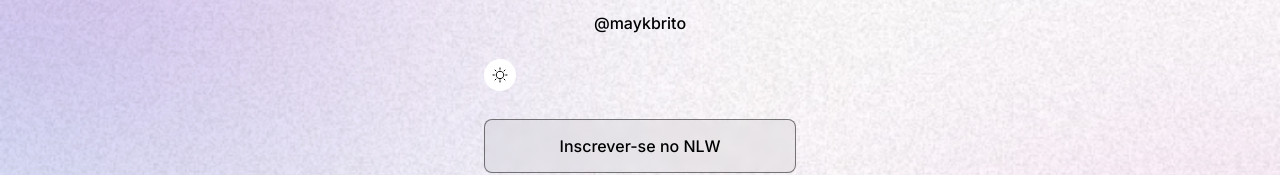
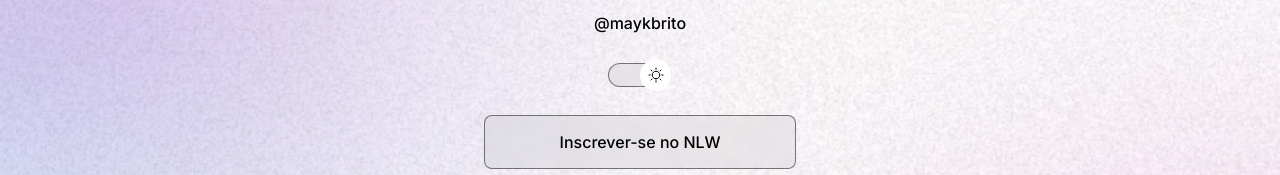
Before and after one commit to wpandini/Discover, a plain HTML site: page index.html in a window 1280 px wide. Shown: the part 192-367 px from the top of the page. Drawn offline with nearby package versions, Linux system fonts and the light colour scheme.

Commit message:
Front-End Finalizado

```diff
--- a/style.css
+++ b/style.css
@@ -71,12 +71,45 @@
 
 /* switch */
 
+
+#switch {
+    position: relative;
+    width: 64px;
+    margin: 4px auto
+
+}
+
+
 #switch > button {
     width: 32px;
     height: 32px;
     background: white var(--switch-bg-url) no-repeat center;
     border: 0;
     border-radius: 999px;
+
+
+    position: absolute;
+    top: 50%;
+    left: 0;
+    z-index: 1;
+    transform: translateY(-50%);
+}
+
+
+.light #switch > button {
+    right: 0;
+    left: initial;
+}
+
+
+#switch > span {
+    display: block;
+    width: 64px;
+    height: 24px;
+    border-radius: 9999px;
+    border: 1px solid var(--stroke-color);
+    background: var(--surface-color);
+    backdrop-filter: blur(4px);
 }
 
 
```
